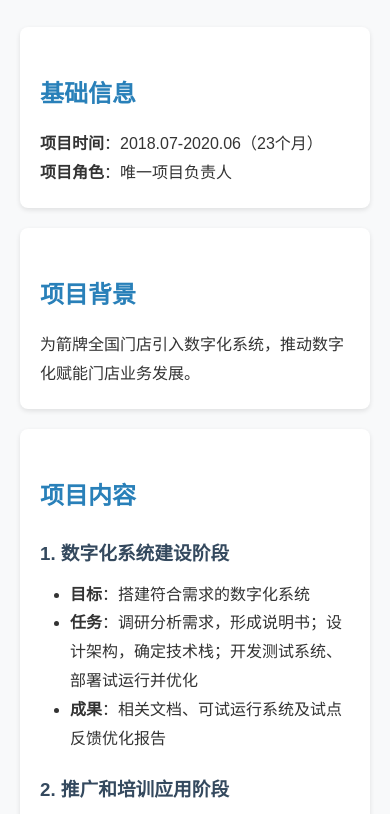
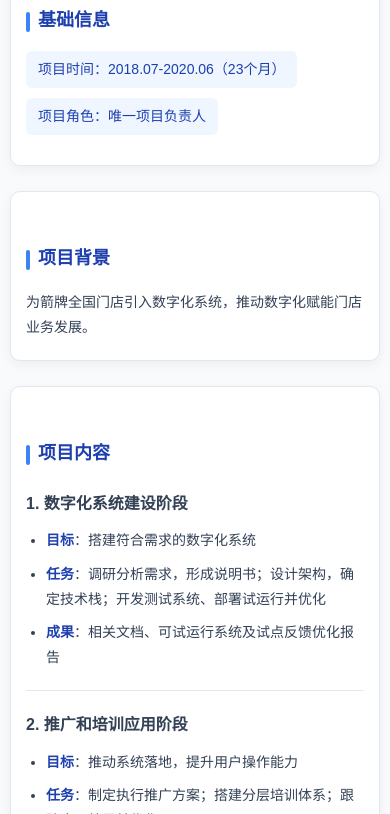
Before and after one commit to lau-zelin/arrow-project-experience, a plain HTML site: page index.html in a window 390 px wide. Shown: the part 170-984 px from the top of the page. Drawn offline with Linux system fonts and the light colour scheme.

Commit message:
Update index.html

```diff
--- a/index.html
+++ b/index.html
@@ -5,68 +5,179 @@
     <meta name="viewport" content="width=device-width, initial-scale=1.0">
     <title>箭牌零售门店数字化项目经验</title>
     <style>
+        /* 全局重置与基础样式 */
         * {
             margin: 0;
             padding: 0;
             box-sizing: border-box;
-            font-family: "Microsoft YaHei", Arial, sans-serif;
+            font-family: "PingFang SC", "Microsoft YaHei", Arial, sans-serif;
         }
+
         body {
             max-width: 1000px;
+            width: 100%;
             margin: 0 auto;
-            padding: 40px 20px;
+            padding: 20px 15px;
             line-height: 1.8;
-            color: #333;
-            background-color: #f8f9fa;
+            color: #334155;
+            background-color: #f8fafc;
+            font-size: 16px;
+            scroll-behavior: smooth; /* 平滑滚动 */
         }
+
+        /* 标题样式 */
         h1 {
             text-align: center;
-            color: #2c3e50;
-            margin-bottom: 30px;
-            padding-bottom: 10px;
-            border-bottom: 2px solid #3498db;
+            color: #1e40af;
+            margin: 30px 0 40px;
+            padding-bottom: 15px;
+            border-bottom: 3px solid #3b82f6;
+            font-weight: 700;
+            font-size: 28px;
         }
+
         h2 {
-            color: #2980b9;
-            margin: 25px 0 15px;
+            color: #1e40af;
+            margin: 30px 0 15px;
+            font-size: 22px;
+            position: relative;
+            padding-left: 12px;
         }
+
+        h2::before {
+            content: "";
+            position: absolute;
+            left: 0;
+            top: 8px;
+            width: 4px;
+            height: 20px;
+            background-color: #3b82f6;
+            border-radius: 2px;
+        }
+
         h3 {
-            color: #34495e;
+            color: #334155;
             margin: 20px 0 10px;
+            font-size: 18px;
+            font-weight: 600;
         }
-        .section {
+
+        /* 卡片容器 */
+        .card {
             background: white;
-            padding: 20px;
-            border-radius: 8px;
-            margin-bottom: 20px;
-            box-shadow: 0 2px 5px rgba(0,0,0,0.1);
+            padding: 25px;
+            border-radius: 10px;
+            margin-bottom: 25px;
+            box-shadow: 0 4px 12px rgba(0, 0, 0, 0.05);
+            border: 1px solid #e2e8f0;
+            transition: box-shadow 0.3s ease;
         }
+
+        .card:hover {
+            box-shadow: 0 6px 18px rgba(0, 0, 0, 0.08);
+        }
+
+        /* 基础信息样式 */
+        .basic-info {
+            display: flex;
+            flex-wrap: wrap;
+            gap: 20px;
+            margin-bottom: 10px;
+        }
+
+        .basic-info > div {
+            background-color: #eff6ff;
+            padding: 8px 16px;
+            border-radius: 6px;
+            color: #1e40af;
+            font-weight: 500;
+        }
+
+        /* 列表样式 */
         ul {
-            margin-left: 30px;
+            margin-left: 20px;
             margin-bottom: 15px;
         }
-        .highlight {
-            color: #e74c3c;
-            font-weight: bold;
+
+        ul li {
+            margin-bottom: 8px;
+        }
+
+        ul li strong {
+            color: #1e40af;
+        }
+
+        /* 二级列表样式 */
+        ul ul {
+            margin-left: 20px;
+            margin-top: 8px;
+            color: #475569;
+        }
+
+        /* 分隔线 */
+        .divider {
+            height: 1px;
+            background-color: #e2e8f0;
+            margin: 20px 0;
+        }
+
+        /* 移动端适配 */
+        @media (max-width: 768px) {
+            body {
+                padding: 15px 10px;
+                font-size: 14px;
+            }
+
+            h1 {
+                font-size: 22px;
+                margin: 20px 0 30px;
+            }
+
+            h2 {
+                font-size: 18px;
+            }
+
+            h3 {
+                font-size: 16px;
+            }
+
+            .card {
+                padding: 20px 15px;
+            }
+
+            .basic-info {
+                gap: 10px;
+            }
+
+            .basic-info > div {
+                padding: 6px 12px;
+                font-size: 14px;
+            }
         }
     </style>
 </head>
 <body>
     <h1>箭牌零售门店数字化项目经验</h1>
 
-    <div class="section">
+    <!-- 基础信息卡片 -->
+    <div class="card">
         <h2>基础信息</h2>
-        <p><strong>项目时间</strong>：2018.07-2020.06（23个月）</p>
-        <p><strong>项目角色</strong>：唯一项目负责人</p>
+        <div class="basic-info">
+            <div>项目时间：2018.07-2020.06（23个月）</div>
+            <div>项目角色：唯一项目负责人</div>
+        </div>
     </div>
 
-    <div class="section">
+    <!-- 项目背景卡片 -->
+    <div class="card">
         <h2>项目背景</h2>
         <p>为箭牌全国门店引入数字化系统，推动数字化赋能门店业务发展。</p>
     </div>
 
-    <div class="section">
+    <!-- 项目内容卡片 -->
+    <div class="card">
         <h2>项目内容</h2>
+
         <h3>1. 数字化系统建设阶段</h3>
         <ul>
             <li><strong>目标</strong>：搭建符合需求的数字化系统</li>
@@ -74,12 +185,16 @@
             <li><strong>成果</strong>：相关文档、可试运行系统及试点反馈优化报告</li>
         </ul>
 
+        <div class="divider"></div>
+
         <h3>2. 推广和培训应用阶段</h3>
         <ul>
             <li><strong>目标</strong>：推动系统落地，提升用户操作能力</li>
             <li><strong>任务</strong>：制定执行推广方案；搭建分层培训体系；跟踪应用效果并优化</li>
             <li><strong>成果</strong>：包括推广执行报告、培训课件、用户使用数据报告及系统优化报告</li>
         </ul>
+
+        <div class="divider"></div>
 
         <h3>3. 活动策划阶段</h3>
         <ul>
@@ -89,8 +204,10 @@
         </ul>
     </div>
 
-    <div class="section">
+    <!-- 项目成果卡片 -->
+    <div class="card">
         <h2>项目成果</h2>
+
         <h3>1. 产品（应用）方面</h3>
         <p>完成箭牌家居卫浴事业部数字化产品矩阵，为瓷砖事业部打造了成功的案例。</p>
         <ul>
@@ -110,6 +227,8 @@
             <li><strong>(3) 其他平台</strong>：微信视频号、天猫新零售、苏宁易购、京东等</li>
         </ul>
 
+        <div class="divider"></div>
+
         <h3>2. 数据成果</h3>
         <ul>
             <li>800余家门店入驻商城小程序</li>
@@ -119,7 +238,8 @@
         </ul>
     </div>
 
-    <div class="section">
+    <!-- 离开项目原因卡片 -->
+    <div class="card">
         <h2>离开项目原因</h2>
         <p>受疫情影响，项目后期未能前往全国门店开展赋能工作，导致项目一度停滞。当前项目已重启，但新接手该工作的人员仍会陆续就项目相关事宜向我进行咨询。</p>
     </div>
```
